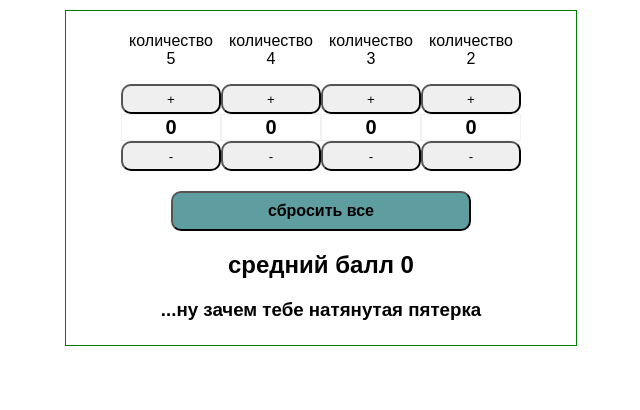
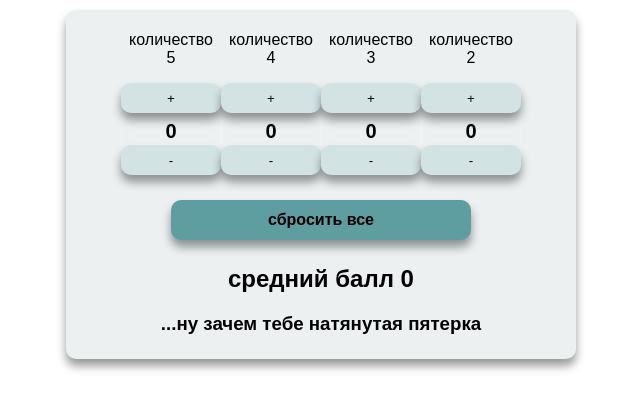
Before and after one commit to Roman2444/Grade-Calculator, a React (Create React App) app: page / in a window 1280 px wide. Shown: the top 410 px of the page, without its empty margins (319-959 px from the left). Built offline with nearby package versions, Linux system fonts and the light colour scheme.

Commit message:
add styles to buttons

```diff
--- a/src/App.css
+++ b/src/App.css
@@ -1,29 +1,52 @@
 .App {
   font-family: sans-serif;
   text-align: center;
+
+}
+
+.container {
+  max-width: 500px;
+  margin: 10px auto 0 ;
+  box-shadow: 0 7px 10px rgba(0, 0, 0, 0.4);
+  border-radius: 10px;
+  padding: 5px;
+  background-color: rgb(236, 240, 241);
 }
 
 input {
   outline: none;
   border: none;
   border: solid 1px #f2f2f2;
+  text-align: center;
 
   font-size: 20px;
   font-weight: 700;
+  background-color: rgb(236, 240, 241);
 }
 
 .button {
+  margin: 0px 0 5px;
   height: 30px;
   border-radius: 10px;
   cursor: pointer;
+  border: 0;
+  outline: none;
+  box-shadow: 0 7px 10px rgba(0, 0, 0, 0.4);
+  transition: all 0.2s ease-in-out;
+  background-color: rgb(211, 227, 228);
+  z-index: 2;
 }
 
-.container {
-  max-width: 500px;
-  margin: 10px auto 0 ;
-  border: 1px solid green;
-  padding: 5px;
+.button:hover {
+  background-color: rgb(147, 197, 199);
 }
+
+.button:active {
+  transform: translateY(2px);
+  box-shadow: none;
+}
+
+
 
 .wrapper_sections {
   display: flex;
@@ -49,10 +72,8 @@ input {
   background-color: cadetblue;
   font-size: 16px;
   font-weight: 600;
-
-
 }
 
-input {
-  text-align: center;
+.button_reset:hover {
+  background-color: rgb(147, 197, 199);
 }
```
